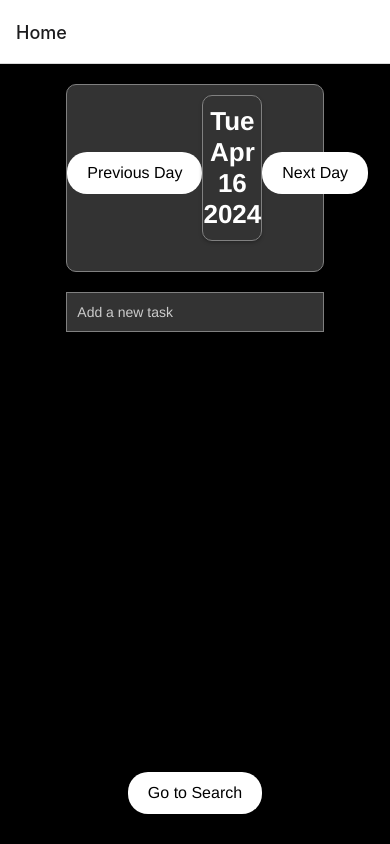
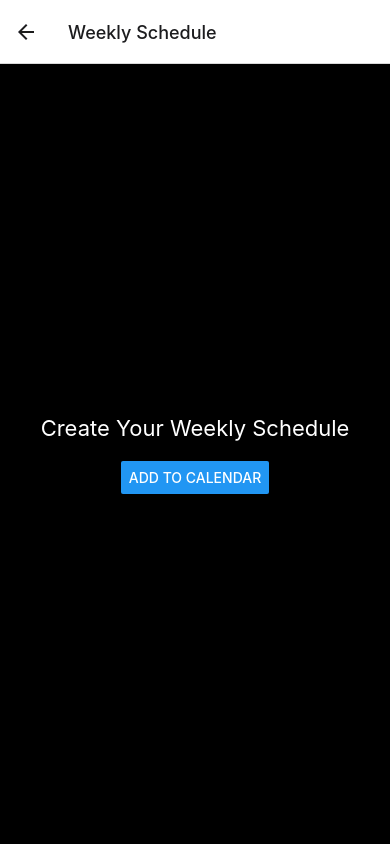
Before and after one commit to ChengkaiXu/se-final-projet, a React Native app: screen /WeeklySchedule in a window 390 px wide. Built offline with nearby package versions, Linux system fonts and the light colour scheme.

Commit message:
New page made and some ui styling

```diff
--- a/App.js
+++ b/App.js
@@ -3,6 +3,7 @@ import {NavigationContainer} from '@react-navigation/native';
 import {createNativeStackNavigator} from '@react-navigation/native-stack';
 import HomePage from './App/HomePage'; // Make sure the path is correct
 import SearchPage from './App/SearchPage'; // Make sure the path is correct
+import WeeklySchedule from "./App/WeeklySchedule";
 
 const Stack = createNativeStackNavigator();
 
@@ -12,6 +13,7 @@ export default function App() {
             <Stack.Navigator initialRouteName="Home">
                 <Stack.Screen name="Home" component={HomePage} />
                 <Stack.Screen name="Search" component={SearchPage} />
+                <Stack.Screen name="WeeklySchedule" component={WeeklySchedule} options={{ title: 'Weekly Schedule' }} />
             </Stack.Navigator>
         </NavigationContainer>
     );
--- a/App/HomePage.js
+++ b/App/HomePage.js
@@ -77,6 +77,9 @@ const HomePage = ({ navigation }) => {
             <View style={styles.tabBar}>
                 <TouchableOpacity style={styles.button} onPress={() => navigation.navigate('Search')}>
                     <Text style={styles.buttonText}>Go to Search</Text>
+                </TouchableOpacity>
+                <TouchableOpacity style={styles.button} onPress={() => navigation.navigate('WeeklySchedule')}>
+                    <Text style={styles.buttonText}>Weekly Schedule</Text>
                 </TouchableOpacity>
             </View>
         </SafeAreaView>
@@ -158,10 +161,13 @@ const styles = StyleSheet.create({
     },
     tabBar: {
         flexDirection: 'row',
-        justifyContent: 'space-between',
+        justifyContent: 'space-evenly',
         paddingBottom: 20,
         fontFamily: 'Helvetica Neue',
         alignSelf: 'center',
+        width: '40%',
+        position: "absolute",
+        bottom: '5%',
     },
     button: {
         backgroundColor: 'white',
--- /dev/null
+++ b/App/WeeklySchedule.js
@@ -0,0 +1,52 @@
+import React from 'react';
+import { View, Text, StyleSheet, Button } from 'react-native';
+
+const WeeklySchedule = ({ navigation }) => {
+    return (
+        <View style={styles.container}>
+            <Text style={styles.header}>Create Your Weekly Schedule</Text>
+            {
+
+            }
+            <Button title="Add to Calendar" onPress={() => console.log('Add logic to update calendar')} />
+        </View>
+    );
+};
+
+const styles = StyleSheet.create({
+    container: {
+        flex: 1,
+        alignItems: 'center',
+        justifyContent: 'center',
+        backgroundColor: 'black',  // Dark mode background color
+    },
+    header: {
+        fontSize: 22,
+        color: 'white',  // Text color for dark mode
+        marginBottom: 20,
+    },
+    input: {
+        width: '80%',
+        backgroundColor: '#333',  // Darker input field
+        color: 'white',  // Input text color for dark mode
+        paddingHorizontal: 15,
+        paddingVertical: 10,
+        borderRadius: 10,
+        fontSize: 18,
+        marginBottom: 20,
+    },
+    button: {
+        backgroundColor: '#007AFF',  // Typical button color for interactivity
+        paddingVertical: 12,
+        paddingHorizontal: 20,
+        borderRadius: 20,
+        minWidth: 200,  // Ensuring the button is visibly wide enough
+    },
+    buttonText: {
+        color: 'white',  // Button text color for contrast
+        textAlign: 'center',
+        fontSize: 16,
+    }
+});
+
+export default WeeklySchedule;
```
